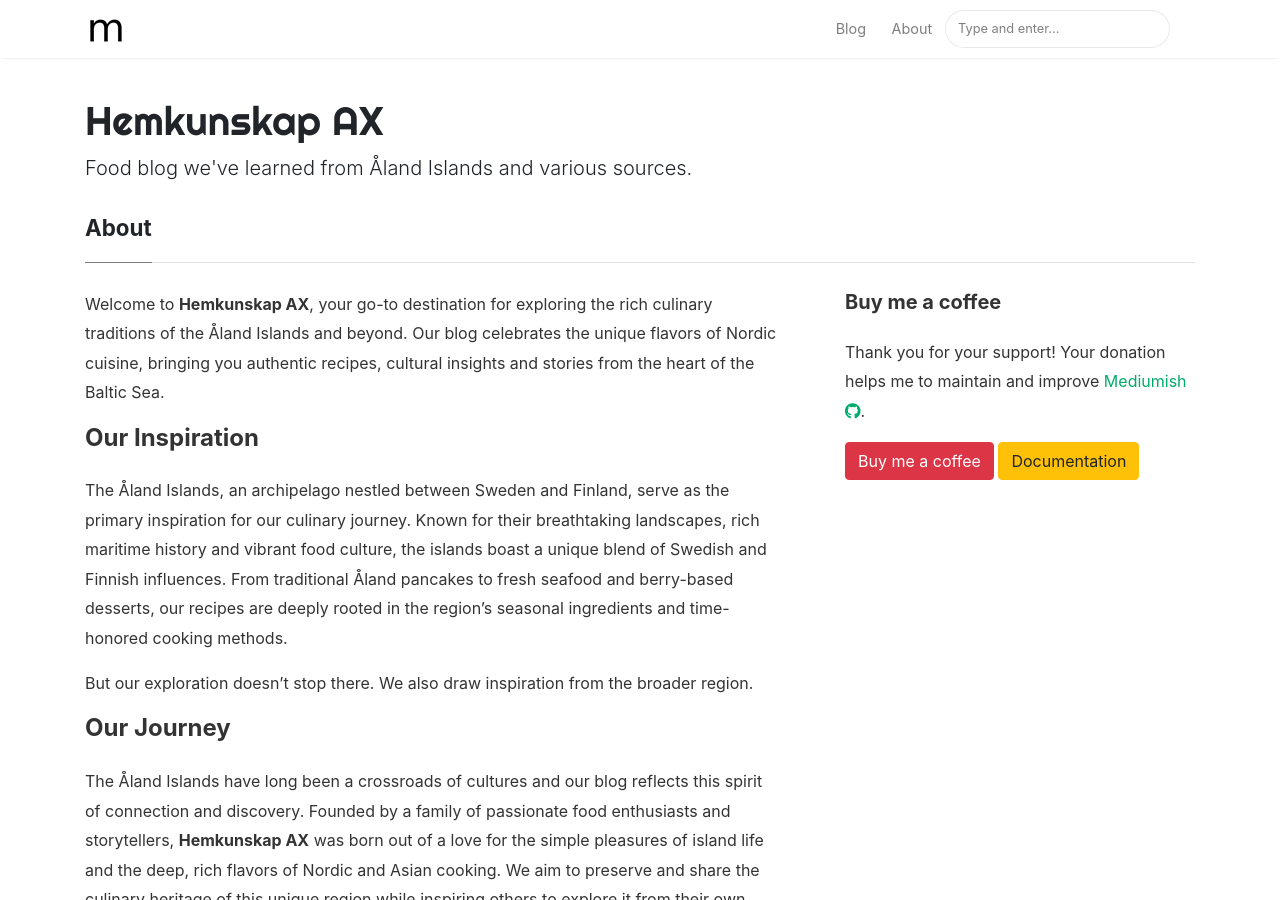
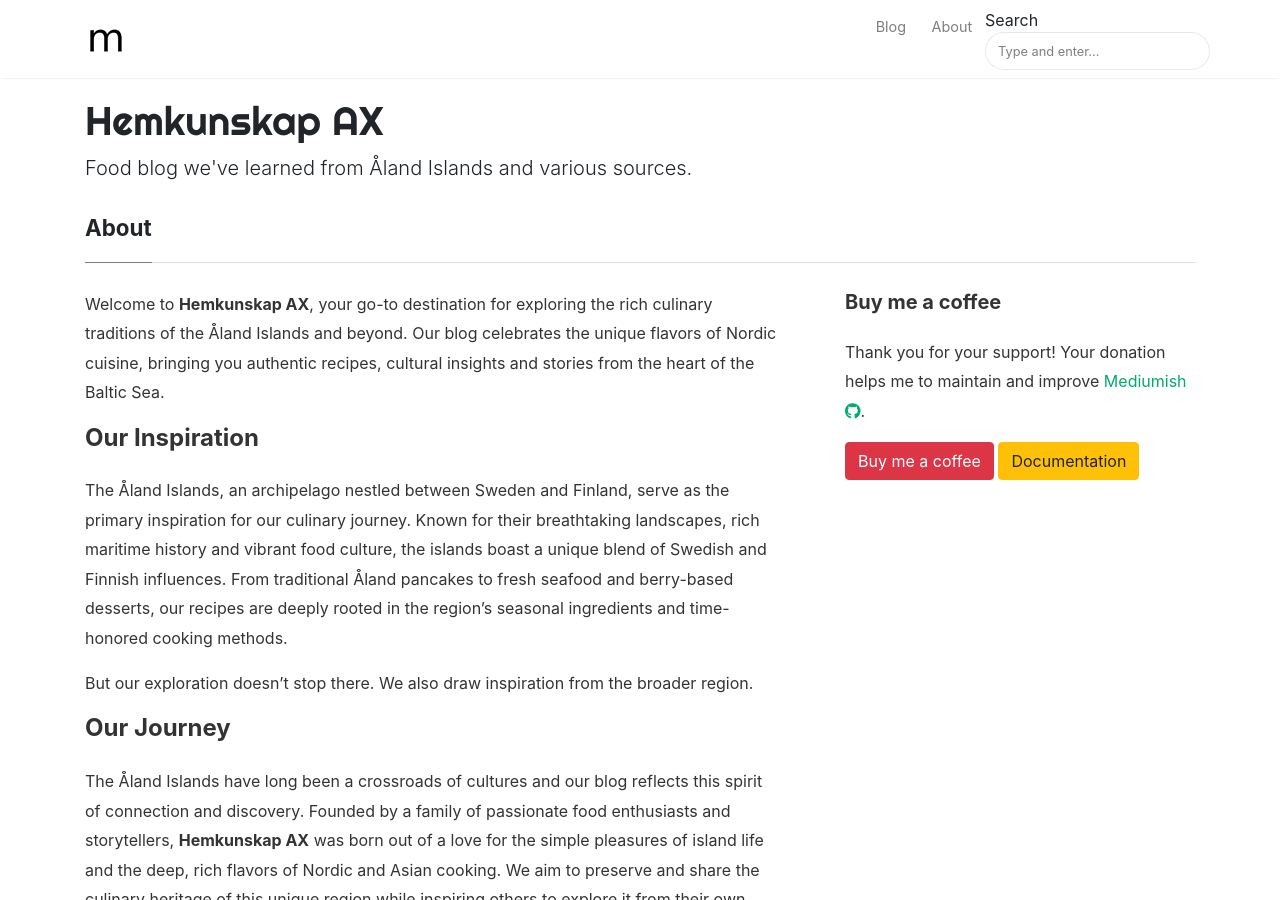
Before and after one commit to hmenorjr/hemkunskap-ax, a Jekyll site: the page built from _pages/about.md, in a window 1280 px wide and 900 px high. Built offline with Jekyll 4.4.1, drawn with Linux system fonts in a browser that asks for light colours; nearby versions of some CDN libraries.

Commit message:
Update items in the menu/nav-bar

```diff
--- a/_layouts/default.html
+++ b/_layouts/default.html
@@ -63,7 +63,7 @@
                 <a class="nav-link" href="{{ site.baseurl }}/about">About</a>
                 </li>
 
-                {% include search-lunr.html %}
+                <li>Search {% include search-lunr.html %}</li>
 
             </ul>
 
```
